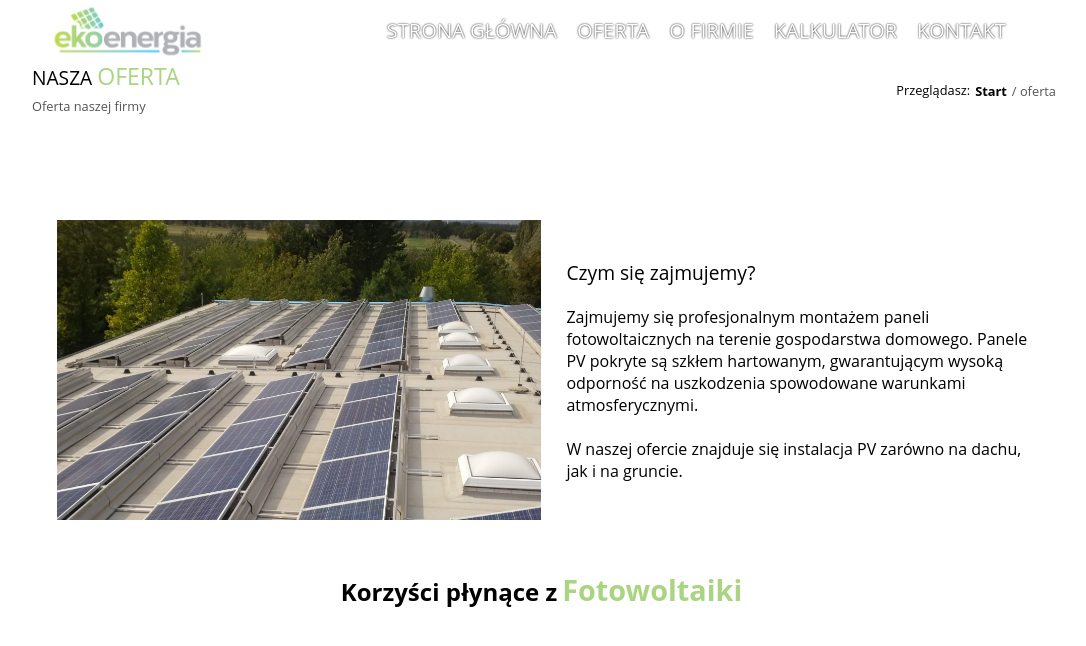
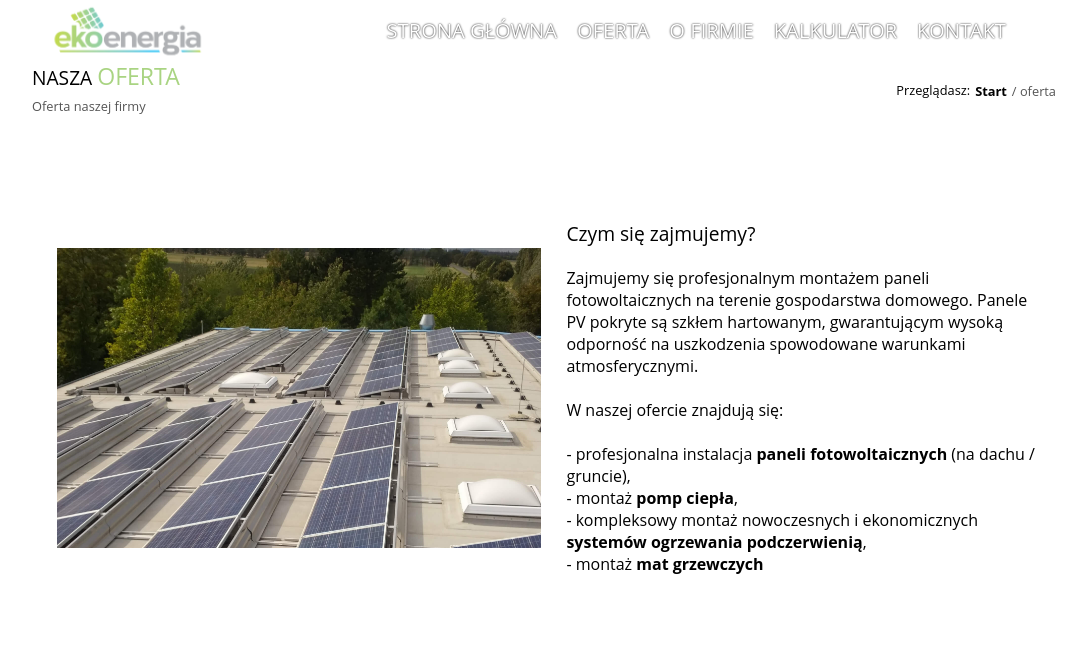
Before and after one commit to trupu/photovoltaics, a Vue app: page /oferta in a window 1280 px wide. Shown: the top 646 px of the page, without its empty margins (96-1182 px from the left). Built offline with nearby package versions, Linux system fonts and the light colour scheme; the HTML template or start-up script is replaced by a standard one; what vue-silentbox would draw is missing.

Commit message:
feat: add info

```diff
--- a/src/js/components/offer/Services.vue
+++ b/src/js/components/offer/Services.vue
@@ -7,17 +7,22 @@
                 h3.title
                     | Czym się zajmujemy?
                 p.content
-                    | Zajmujemy się profesjonalnym montażem paneli fotowoltaicznych na terenie gospodarstwa domowego. Panele PV pokryte są szkłem hartowanym, gwarantującym wysoką odporność na uszkodzenia spowodowane warunkami atmosferycznymi. <br/><br/> W naszej ofercie znajduje się instalacja PV zarówno na dachu, jak i na gruncie.
+                    | Zajmujemy się profesjonalnym montażem paneli fotowoltaicznych na terenie gospodarstwa domowego. Panele PV pokryte są szkłem hartowanym, gwarantującym wysoką odporność na uszkodzenia spowodowane warunkami atmosferycznymi. <br/><br/>
+                    | W naszej ofercie znajdują się: <br /><br />
+                    | - profesjonalna instalacja <b>paneli fotowoltaicznych</b> (na dachu / gruncie), <br />
+                    | - montaż <b>pomp ciepła</b>, <br />
+                    | - kompleksowy montaż nowoczesnych i ekonomicznych <b>systemów ogrzewania podczerwienią</b>, <br />
+                    | - montaż <b>mat grzewczych</b>
 </template>
 <script>
-import Animation from '../Animation.vue';
+import Animation from "../Animation.vue";
 
 export default {
-    name: 'Services',
+  name: "Services",
   components: {
-        Animation
-    }
-}
+    Animation,
+  },
+};
 </script>
 <style lang="scss">
 #services {
@@ -43,7 +48,6 @@ export default {
     }
 
     .services-content {
-
       width: 100%;
       padding: 0 5px;
 
@@ -61,7 +65,6 @@ export default {
 }
 
 @media (min-width: 768px) {
-
   #services {
     .services-wrapper {
       flex-flow: row;
@@ -76,6 +79,5 @@ export default {
       }
     }
   }
-
 }
 </style>
```
Lines whose indentation alone changed are shown as unchanged.
